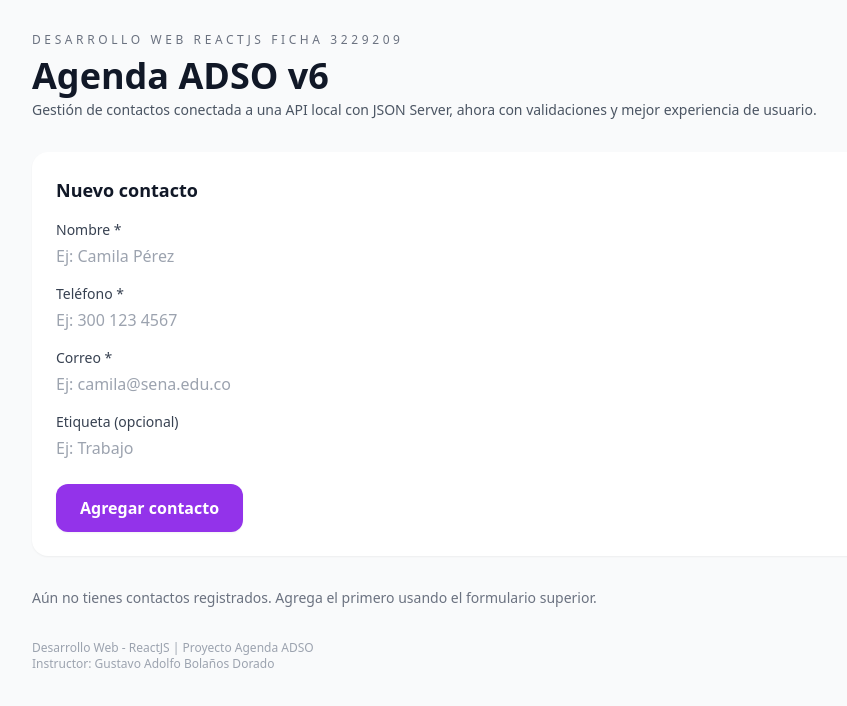
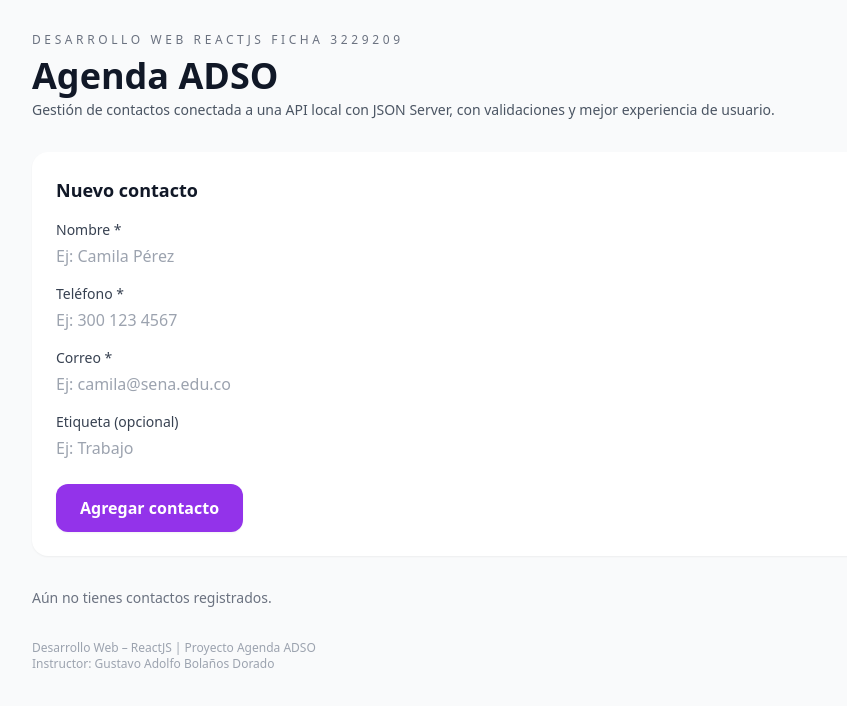
Before and after one commit to JuanEstebanLT/Agenda-ADSO-3229209, a React (Vite) app in the folder agenda-adso/: page / in a window 1280 px wide. Shown: the top 706 px of the page, without its empty margins (176-1023 px from the left). Built offline with nearby package versions, Linux system fonts and the light colour scheme; data requests are answered from the project's data file.

Commit message:
feat(agenda-adso) Clase_9_Agenda_ADSO_v7_Refactor_Documentacion

```diff
--- a/agenda-adso/src/App.jsx
+++ b/agenda-adso/src/App.jsx
@@ -249,7 +249,7 @@ export default function App() {
   );
 }
 
-*/
+
 
 // CLASE 8
 
@@ -370,3 +370,158 @@ function App() {
 }
 
 export default App;
+*/
+
+// CLASE 9
+
+// Archivo: src/App.jsx
+
+import { useEffect, useState } from "react";
+
+import {
+  listarContactos,
+  crearContacto,
+  eliminarContactoPorId,
+} from "./api";
+
+import { APP_INFO } from "./config";
+
+import FormularioContacto from "./components/FormularioContacto";
+import ContactoCard from "./components/ContactoCard";
+
+function App() {
+
+  const [contactos, setContactos] = useState([]);
+  const [cargando, setCargando] = useState(true);
+  const [error, setError] = useState("");
+
+  useEffect(() => {
+
+    const cargarContactos = async () => {
+      try {
+
+        setCargando(true);
+        setError("");
+
+        const data = await listarContactos();
+        setContactos(data);
+
+      } catch (error) {
+
+        console.error("Error al cargar contactos:", error);
+
+        setError(
+          "No se pudieron cargar los contactos. Verifica que el servidor esté encendido e intenta de nuevo."
+        );
+
+      } finally {
+        setCargando(false);
+      }
+    };
+
+    cargarContactos();
+
+  }, []);
+
+  const onAgregarContacto = async (nuevoContacto) => {
+    try {
+
+      setError("");
+
+      const creado = await crearContacto(nuevoContacto);
+
+      setContactos((prev) => [...prev, creado]);
+
+    } catch (error) {
+
+      console.error("Error al crear contacto:", error);
+
+      setError(
+        "No se pudo guardar el contacto. Verifica tu conexión o el estado del servidor e intenta nuevamente."
+      );
+
+      throw error;
+    }
+  };
+
+  const onEliminarContacto = async (id) => {
+    try {
+
+      setError("");
+      await eliminarContactoPorId(id);
+
+      setContactos((prev) => prev.filter((c) => c.id !== id));
+
+    } catch (error) {
+
+      console.error("Error al eliminar contacto:", error);
+
+      setError(
+        "No se pudo eliminar el contacto. Vuelve a intentarlo o verifica el servidor."
+      );
+    }
+  };
+
+  return (
+    <div className="min-h-screen bg-gray-50">
+
+      <div className="max-w-4xl mx-auto px-4 py-8">
+
+        <header className="mb-8">
+          <p className="text-xs tracking-[0.3em] text-gray-500 uppercase">
+            Desarrollo Web ReactJS Ficha {APP_INFO.ficha}
+          </p>
+
+          <h1 className="text-4xl font-extrabold text-gray-900 mt-2">
+            {APP_INFO.titulo}
+          </h1>
+
+          <p className="text-sm text-gray-600 mt-1">
+            {APP_INFO.subtitulo}
+          </p>
+        </header>
+
+        {error && (
+          <div className="mb-4 rounded-xl bg-red-50 border border-red-200 px-4 py-3">
+            <p className="text-sm font-medium text-red-700">{error}</p>
+          </div>
+        )}
+
+        {cargando ? (
+          <p className="text-sm text-gray-500">Cargando contactos...</p>
+        ) : (
+          <>
+            <FormularioContacto onAgregar={onAgregarContacto} />
+
+            <section className="space-y-4">
+              {contactos.length === 0 ? (
+                <p className="text-sm text-gray-500">
+                  Aún no tienes contactos registrados.
+                </p>
+              ) : (
+                contactos.map((c) => (
+                  <ContactoCard
+                    key={c.id}
+                    nombre={c.nombre}
+                    telefono={c.telefono}
+                    correo={c.correo}
+                    etiqueta={c.etiqueta}
+                    onEliminar={() => onEliminarContacto(c.id)}
+                  />
+                ))
+              )}
+            </section>
+          </>
+        )}
+
+        <footer className="mt-8 text-xs text-gray-400">
+          <p>Desarrollo Web – ReactJS | Proyecto Agenda ADSO</p>
+          <p>Instructor: Gustavo Adolfo Bolaños Dorado</p>
+        </footer>
+
+      </div>
+    </div>
+  );
+}
+
+export default App;
--- a/agenda-adso/src/api.js
+++ b/agenda-adso/src/api.js
@@ -1,3 +1,4 @@
+/*
 // Punto base de la API local (ajusta el puerto si usas otro)
 const API = "http://localhost:3002/contactos";
 
@@ -42,3 +43,46 @@ export async function eliminarContactoPorId(id) {
   // Devolvemos true indicando éxito
   return true;
 }
+*/
+
+// CLASE 9
+
+// Archivo: src/api.js
+// Capa de acceso a datos de Agenda ADSO (llamados a la API REST).
+
+// Importamos la URL base desde config.js
+import { API_BASE_URL } from "./config";
+
+// Función GET: listar contactos
+export async function listarContactos() {
+
+  const res = await fetch(API_BASE_URL);
+
+  if (!res.ok) throw new Error("Error al listar contactos");
+
+  return res.json();
+}
+
+// Función POST: crear un nuevo contacto
+export async function crearContacto(data) {
+
+  const res = await fetch(API_BASE_URL, {
+    method: "POST",
+    headers: { "Content-Type": "application/json" },
+    body: JSON.stringify(data),
+  });
+
+  if (!res.ok) throw new Error("Error al crear el contacto");
+
+  return res.json();
+}
+
+// Función DELETE: eliminar contacto por id
+export async function eliminarContactoPorId(id) {
+
+  const res = await fetch(`${API_BASE_URL}/${id}`, { method: "DELETE" });
+
+  if (!res.ok) throw new Error("Error al eliminar el contacto");
+
+  return true;
+}
--- /dev/null
+++ b/agenda-adso/src/config.js
@@ -0,0 +1,18 @@
+// Archivo: src/config.js
+
+// Este archivo centraliza configuraciones reutilizables de la Agenda ADSO.
+
+// URL base del backend local de Agenda ADSO.
+// Si cambia el puerto o la ruta, solo se modifica aquí.
+export const API_BASE_URL = "http://localhost:3002/contactos";
+
+// Información general de la aplicación que se utilizará en App.jsx
+export const APP_INFO = {
+  // Número de ficha que se muestra en el encabezado
+  ficha: "3229209",
+  // Título principal de la aplicación
+  titulo: "Agenda ADSO",
+  // Subtítulo o descripción corta que aparece debajo del título
+  subtitulo:
+    "Gestión de contactos conectada a una API local con JSON Server, con validaciones y mejor experiencia de usuario.",
+};
```
